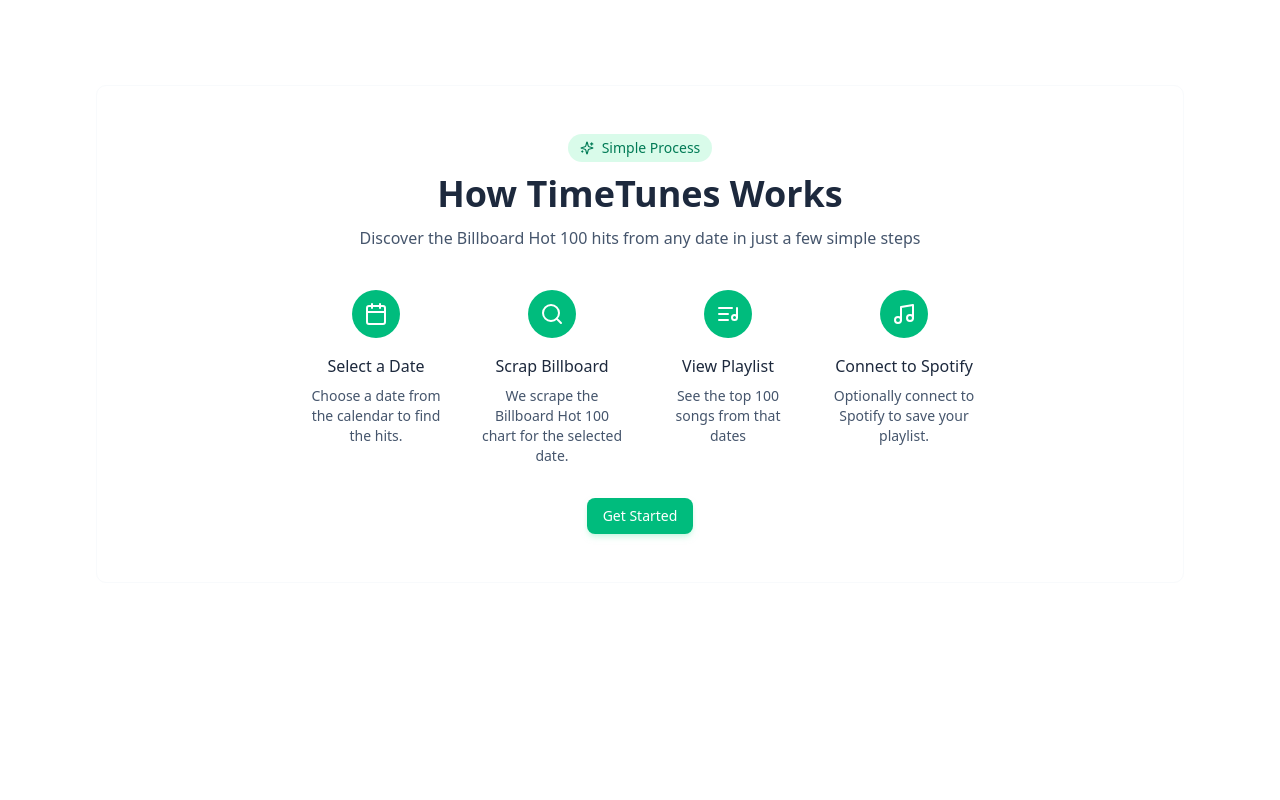
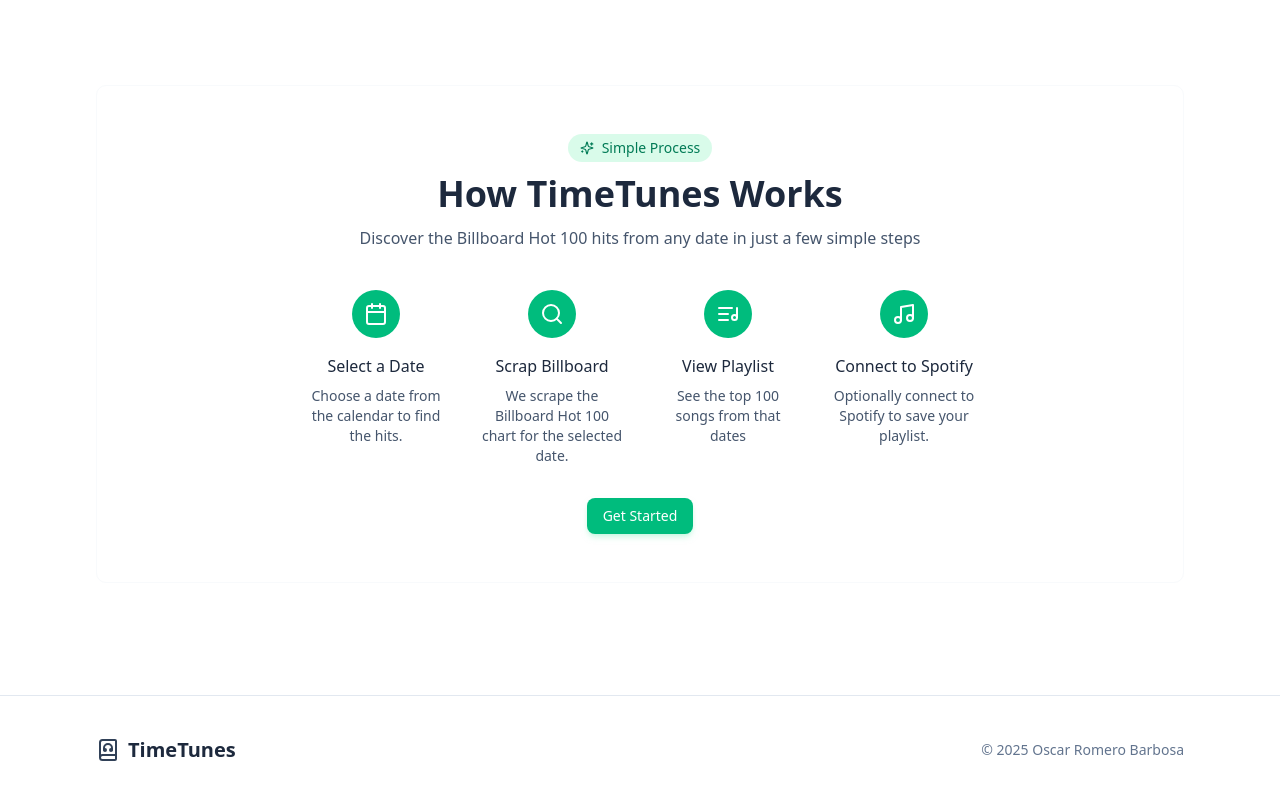
Before and after one commit to ORomero227/TimeTunes, a Next.js app: page / in a window 1280 px wide. Shown: the part 1414-2214 px from the top of the page. Before the commit the page ends 2109 px from the top, so only its background shows below. Built offline with nearby package versions, Linux system fonts and the light colour scheme.

Commit message:
Footer added

```diff
--- a/src/app/layout.tsx
+++ b/src/app/layout.tsx
@@ -2,6 +2,7 @@
 import "./globals.css";
 import Header from "@/components/Header";
 import { ThemeProvider } from "@/components/ThemeProvider";
+import Footer from "@/components/Footer";
 
 export const metadata: Metadata = {
   title: "TimeTunes",
@@ -26,6 +27,7 @@
           <div className="min-h-screen flex flex-col">
             <Header />
             <main className="flex-1">{children}</main>
+            <Footer />
           </div>
         </ThemeProvider>
       </body>
--- /dev/null
+++ b/src/components/Footer.tsx
@@ -0,0 +1,21 @@
+import { BookHeadphones } from "lucide-react";
+
+export default function Footer() {
+  return (
+    <footer className="border-t border-slate-200 dark:border-gray-800 py-8 sm:py-10 bg-white/80 dark:bg-black/80 backdrop-blur-sm">
+      <div className="container mx-auto px-4 lg:px-24">
+        <div className="flex flex-col items-center justify-between gap-4 sm:gap-6 md:flex-row">
+          <div className="flex items-center gap-2">
+            <BookHeadphones className="h-5 w-5 sm:h-6 sm:w-6 text-slate-700 dark:text-gray-100" />
+            <span className="text-lg sm:text-xl font-bold text-slate-800 dark:text-white">
+              TimeTunes
+            </span>
+          </div>
+          <p className="text-xs sm:text-sm text-slate-500 dark:text-gray-400">
+            © {new Date().getFullYear()} Oscar Romero Barbosa
+          </p>
+        </div>
+      </div>
+    </footer>
+  );
+}
```
